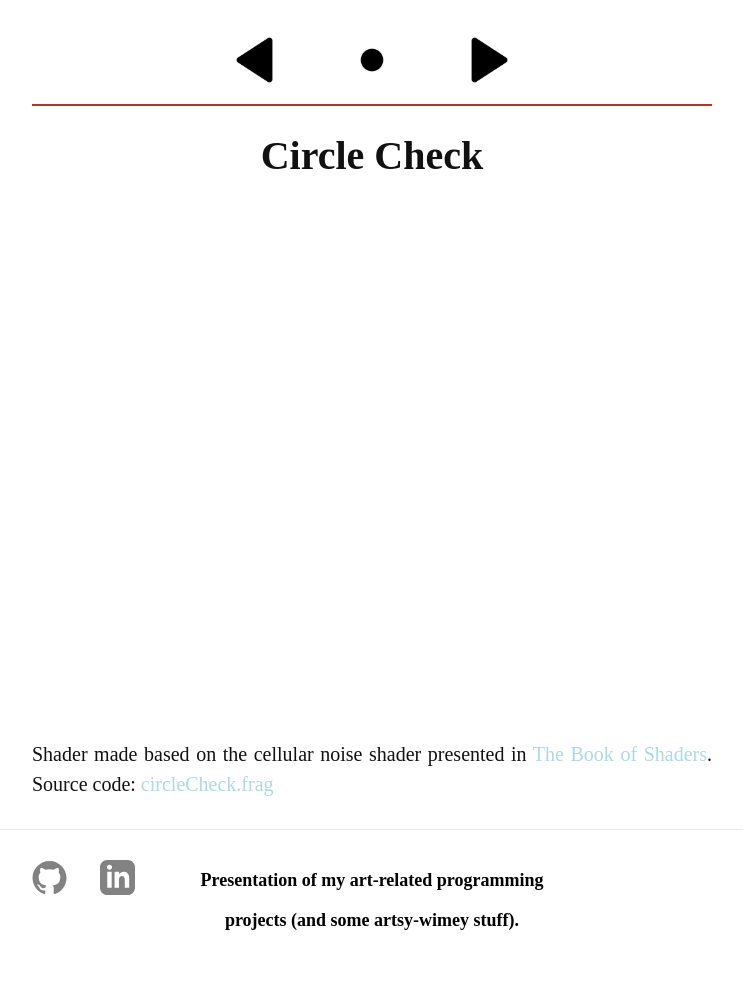
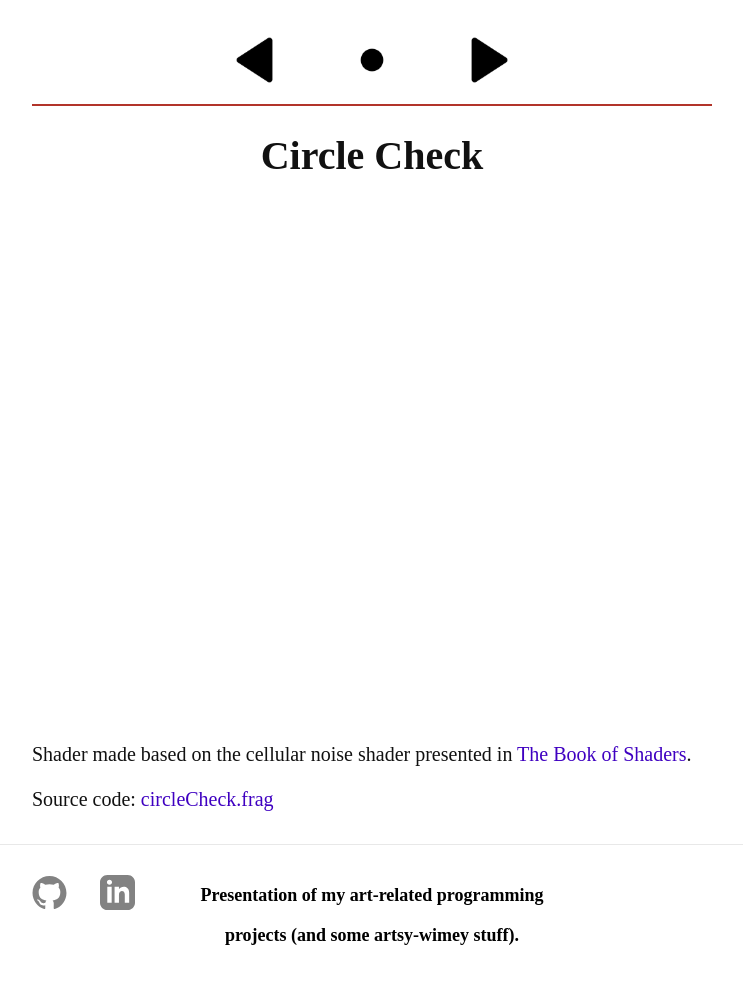
Before and after one commit to aklevy/aklevy.github.io, a Jekyll site: the page built from _posts/2017-01-11-CircleCheck.markdown, in a window 1280 px wide. Shown: the whole page, without its empty margins (268-1011 px from the left). Built offline with Jekyll 4.4.1, drawn with Linux system fonts in a browser that asks for light colours; some web fonts are replaced.

Commit message:
link color darker

```diff
--- a/_posts/2017-01-11-CircleCheck.markdown
+++ b/_posts/2017-01-11-CircleCheck.markdown
@@ -11,4 +11,5 @@ color: "#FF0000A0"
 </p>
 
 Shader made based on the cellular noise shader presented in [The Book of Shaders](https://thebookofshaders.com/12/).
+
 Source code: <a href="https://github.com/aklevy/aklevy.github.io/blob/master/assets/shaders/circleCheck.frag" >circleCheck.frag</a>
--- a/_sass/_base.scss
+++ b/_sass/_base.scss
@@ -100,7 +100,7 @@ h1, h2, h3, h4, h5, h6 {
  * Links
  */
 a {
-    color: #add8e6;
+    color: #3f00c1;
     text-decoration: none;
 
     &:visited {
```
